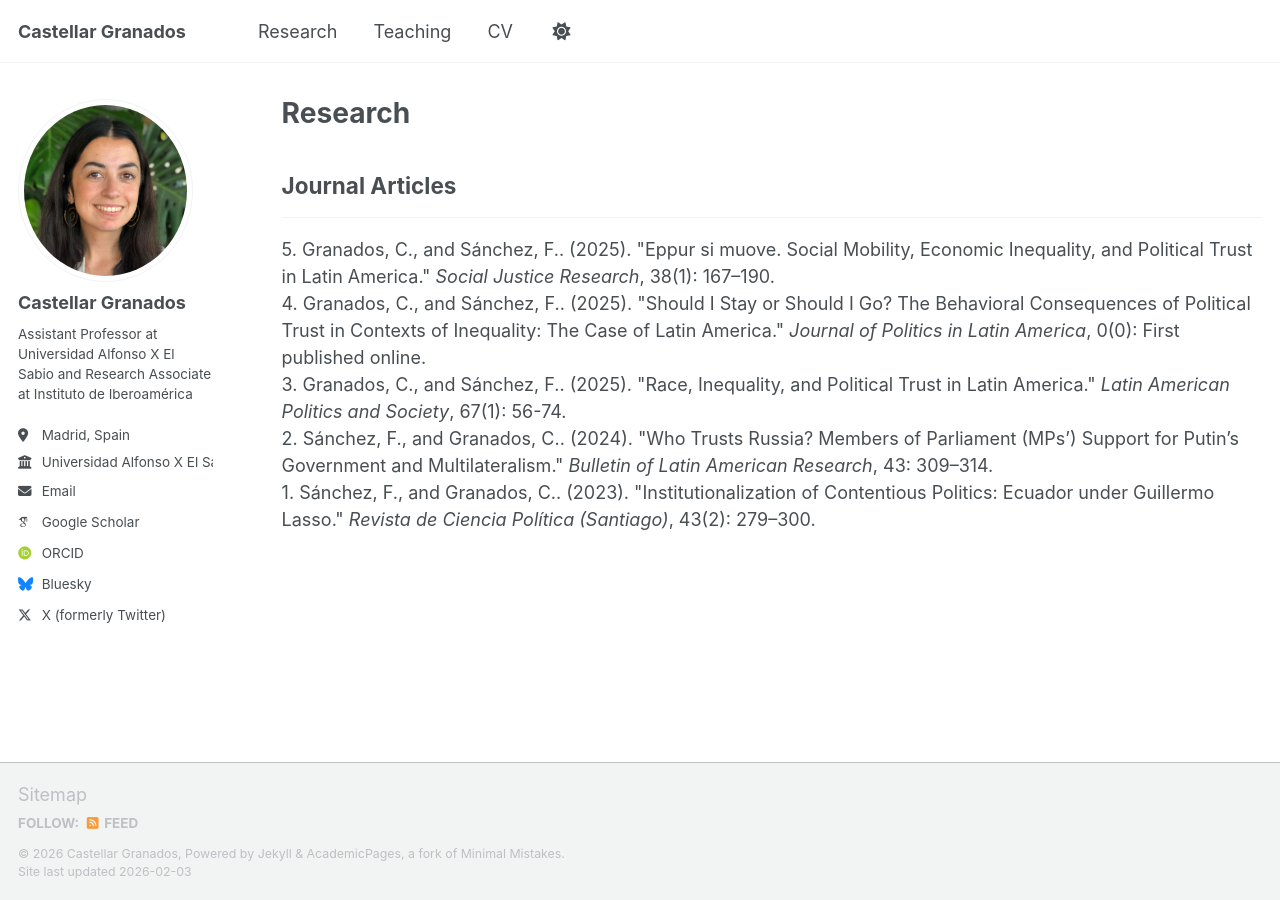
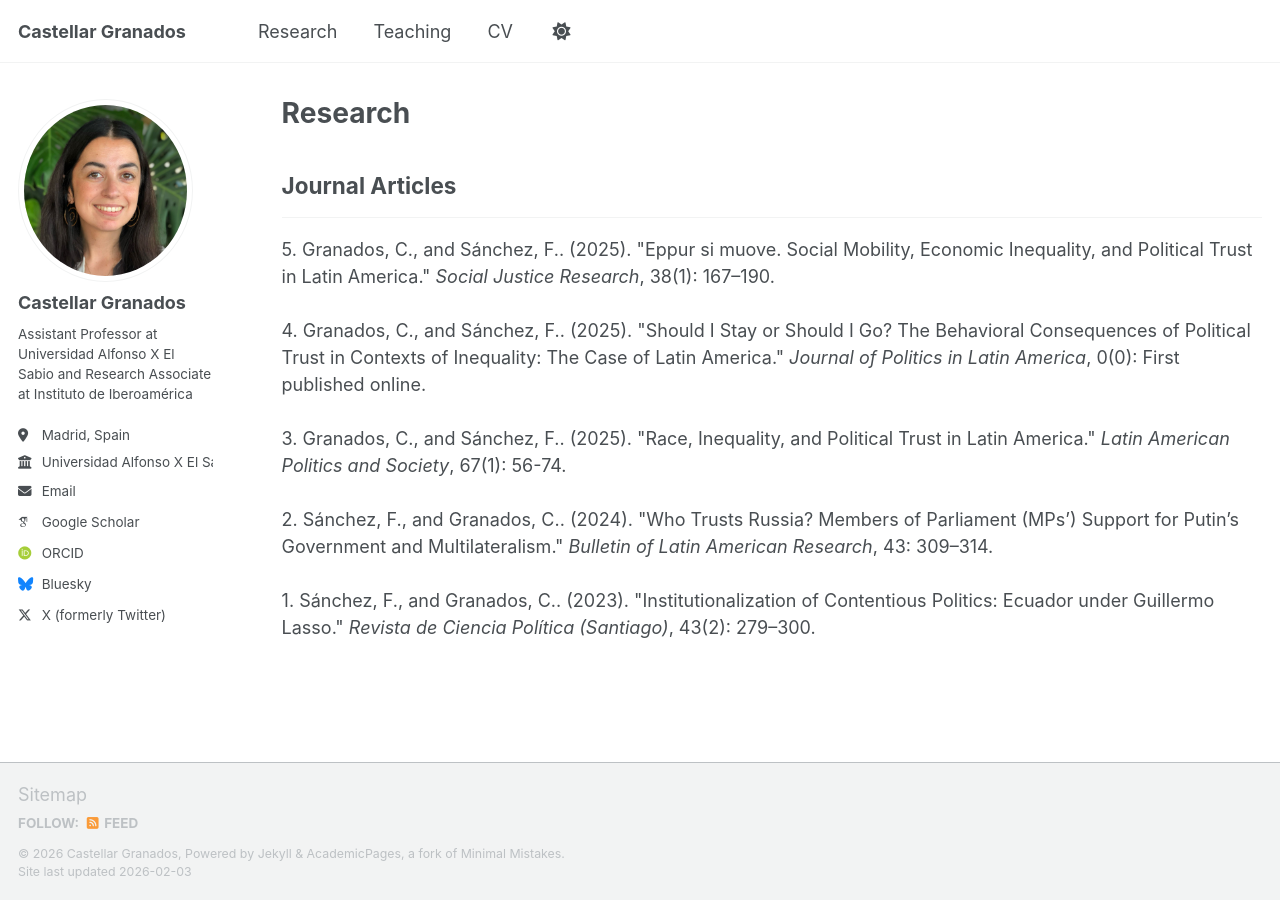
Before and after one commit to castellargranados/castellargranados.github.io, a Jekyll site: the page built from _pages/research.md, in a window 1280 px wide. Built offline with Jekyll 4.4.1, drawn with Linux system fonts in a browser that asks for light colours; some web fonts are replaced; a script bundle is joined from its source files by our own code; library files that are not in the unit come from our copies.

Commit message:
Refactor journal articles list formatting
Updated HTML structure for journal articles section.

```diff
--- a/_pages/research.md
+++ b/_pages/research.md
@@ -8,12 +8,14 @@ author_profile: true
 {% assign articles = site.publications | where: "category", "articles" | sort: "year" | reverse %}
 {% assign counter = articles | size %}
 
-<h2>Journal Articles</h2><hr />
+<h2>Journal Articles</h2>
+<hr />
 
 {% for post in articles %}
-<div class="list__item">
-{{ counter }}. {{ post.authors }}. ({{ post.year }}). "{{ post.title }}." <i>{{ post.venue }}</i>{% if post.volume %}, {{ post.volume }}{% endif %}{% if post.number %}({{ post.number }}){% endif %}{% if post.pages %}: {{ post.pages }}{% endif %}.
-{% if post.paperurl %}<a href="{{ post.paperurl }}">Paper</a>{% endif %}
+<div class="list__item" style="margin-bottom: 1.5em;">
+  {{ counter }}. {{ post.authors }}. ({{ post.year }}). "{{ post.title }}."
+  <i>{{ post.venue }}</i>{% if post.volume %}, {{ post.volume }}{% endif %}{% if post.number %}({{ post.number }}){% endif %}{% if post.pages %}: {{ post.pages }}{% endif %}.
+  {% if post.paperurl %} <a href="{{ post.paperurl }}">Paper</a>{% endif %}
 </div>
 {% assign counter = counter | minus: 1 %}
 {% endfor %}
```
